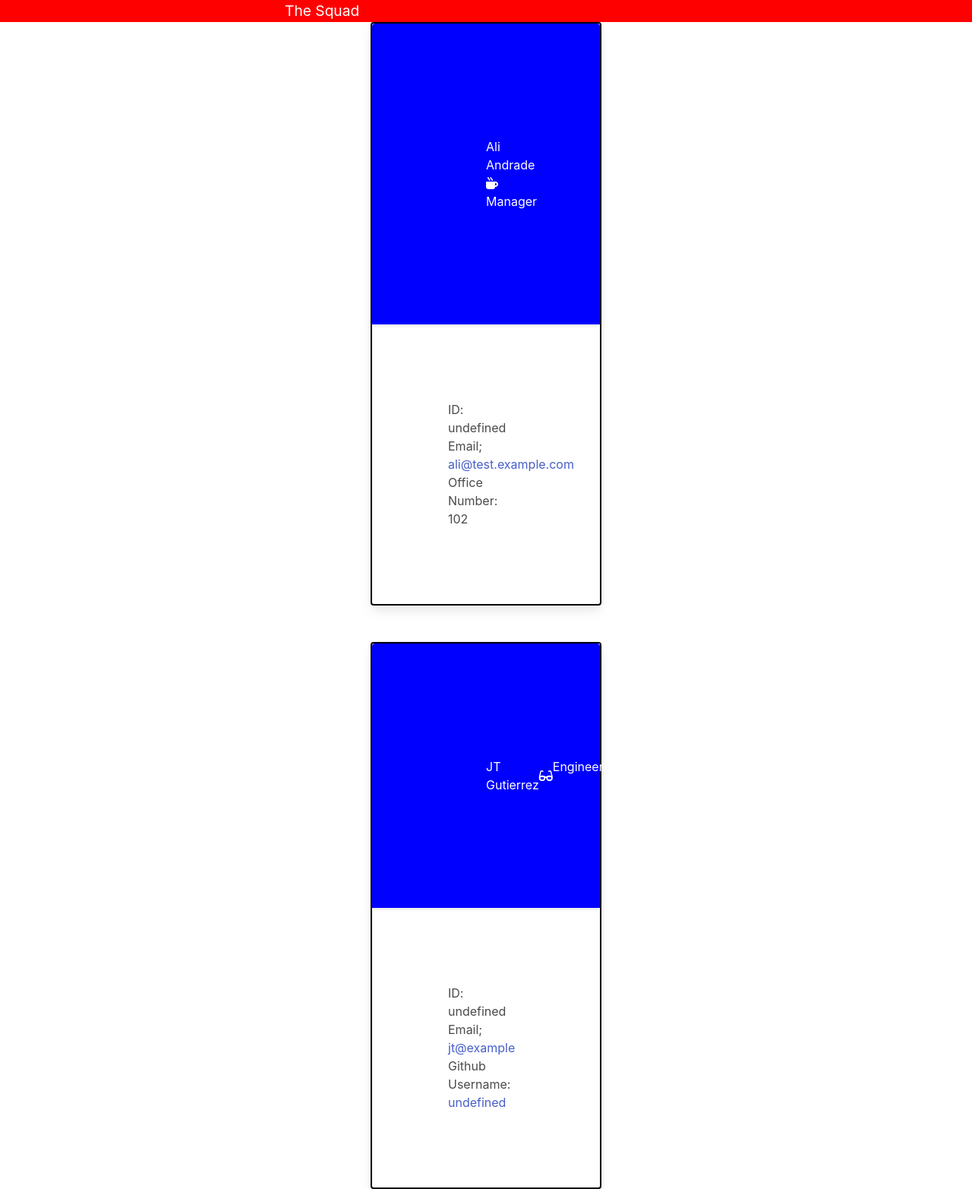
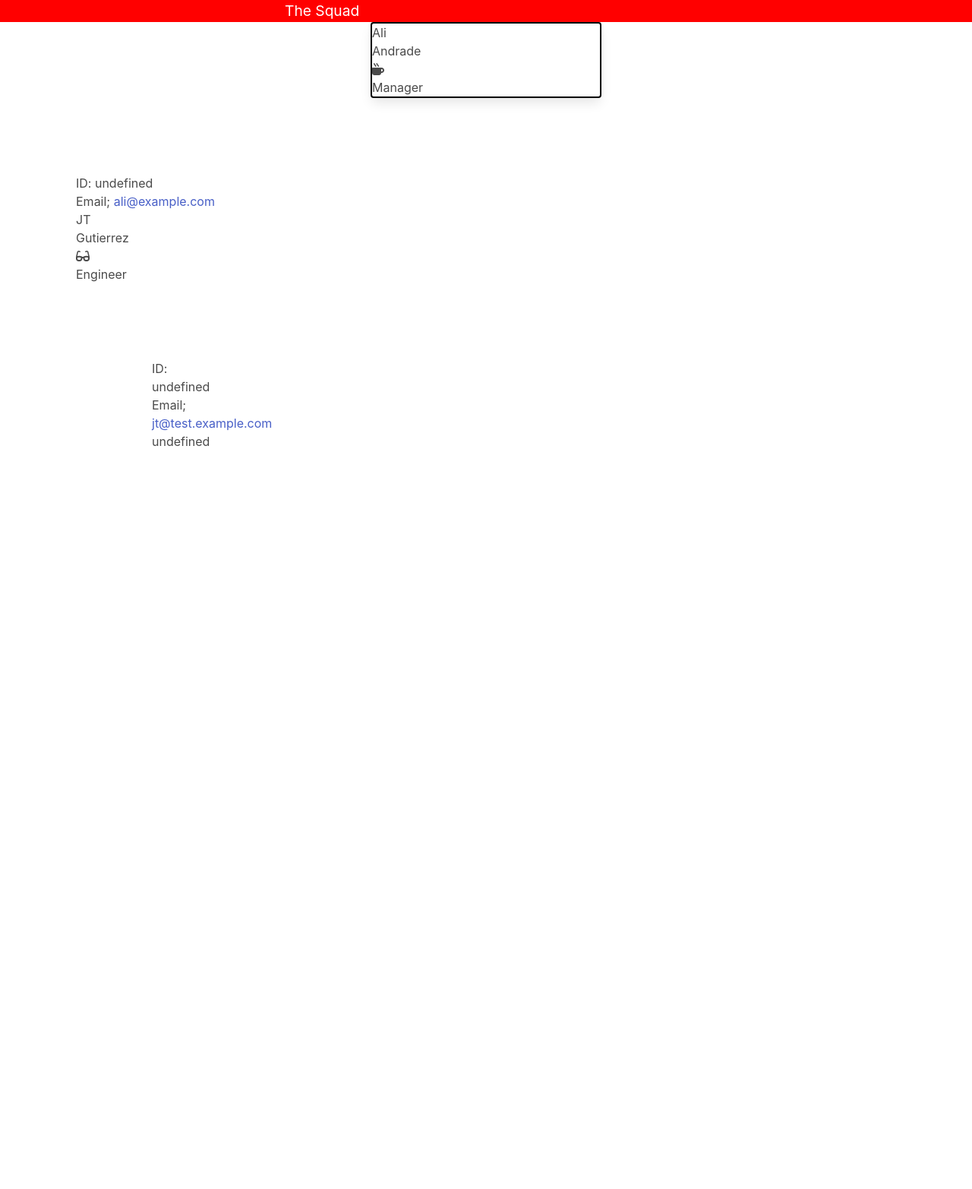
Before and after one commit to Wumbo-dot/The-A-Team-Generator, a website: page dist/team.html in a window 1280 px wide. Shown: the whole page at 76% size. After the commit the page ends 800 px from the top, so only its background shows below. Drawn offline with nearby package versions, Linux system fonts and the light colour scheme; a web font is replaced by a local one.

```diff
--- a/dist/team.html
+++ b/dist/team.html
@@ -9,7 +9,7 @@
     <link rel="stylesheet"
     href="https://cdnjs.cloudflare.com/ajax/libs/open-iconic/1.1.1/font/css/open-iconic-bootstrap.min.css" />
     <script src="https:kit.fontawesome.com/1e0a13a89f.js" crossorigin="anonymous"></script>
-  <link rel="stylesheet" href="../lib/dist/style.css" />
+    <link rel="stylesheet" href="../lib/dist/style.css" />
 
   <title>The-A-Team-Generator</title>
   </head>
@@ -20,30 +20,28 @@
     </header>
 
     <main>
-        <div class="card container" style="width: 20px";>
-            <div class="card-header column">
+        <div class="card" style="width: 20px;>
+            <div class="card-header">
             Ali Andrade
             <br/>
             <i class="fas fa-mug-hot "></i>Manager</div>
             <ul class="list-group list-group-flush">
             <li class="list-group-item">ID: undefined</li>
-            <li class="list-group-item">Email; <span id="email"><a href="mailto: ali@test.example.com">ali@test.example.com</a></span></li>
-            <li class="list-group-item">Office Number: 102</li>
+            <li class="list-group-item">Email; <span id="email"><a href="mailto: ali@example.com">ali@example.com</a></span></li>
+            <li class="list-group-item>Office Number: 102</li>
 
             </ul>
     </div>
-    <br>
-    <br>
 
-    <div class="card" style="width: 20px";>
+    <div class="card" style="width: 20px;>
         <div class="card-header">
         JT Gutierrez
         <br/>
         <i class="fas fa-glasses "></i>Engineer</div>
         <ul class="list-group list-group-flush">
         <li class="list-group-item">ID: undefined</li>
-        <li class="list-group-item">Email; <span id="email"><a href="mailto: jt@example">jt@example</a></span></li>
-        <li class="list-group-item">Github Username: <a target="_blank" href="https://github.com/undefined">undefined</a></li>
+        <li class="list-group-item">Email; <span id="email"><a href="mailto: jt@test.example.com">jt@test.example.com</a></span></li>
+        <li class="list-group-item>Github Username: <a target="_blank" href="https://github.com/undefined">undefined</a></li>
 
         </ul>
     </div>
```
Also changed, not shown: README.md.
